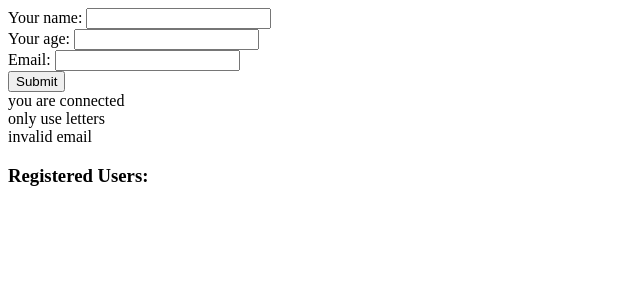
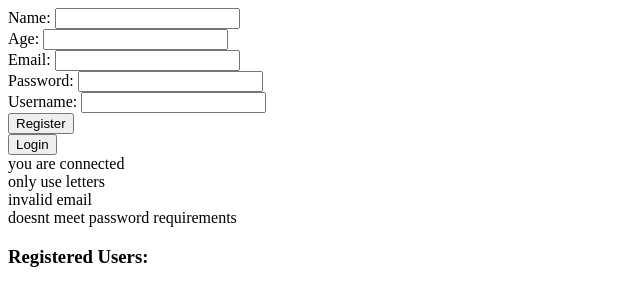
Before and after one commit to cevonosfer/Daily-Progression, a PHP site: page /form_upgraded.php in a window 1280 px wide. Shown: the top 306 px of the page, without its empty margins (0-640 px from the left). Run offline with PHP 8.4, Linux system fonts and the light colour scheme; data that the repository does not hold is empty.

Commit message:
modified form_upgraded for a registration page plus a login page, did authentication and learned hashed was 60 chars not 50 the hard way // there is nothing for linux today

```diff
--- a/form_upgraded.php
+++ b/form_upgraded.php
@@ -1,3 +1,8 @@
+<?php
+if(isset($_POST['login']))
+	{header("Location: login.php");
+	exit();}
+?>
 <!DOCTYPE html>
 <html>
 
@@ -7,15 +12,19 @@
 </head>
 
 <body>
-	<form action="index.php" method="post">
-		<label for="name">Your name:</label>
+	<form action="" method="POST">
+		<label for="name">Name: </label>
 		<input name="name" id="name" type="text" > <br>
-
-		<label for="age">Your age:</label>
+		<label for="age">Age: </label>
 		<input name="age" id="age" type="number"> <br>
 		<label for="email"> Email: </label>
 		<input name="email" id="email" type="text"> <br>
-		<button type="submit">Submit</button> <br>
+		<label for="password">Password: </label>
+		<input type="password" name="password"> <br>
+		<label for="username">Username: </label>
+		<input type="text" name="username"> <br>
+		<button type="submit">Register</button> <br>
+		<button type="submit" name="login">Login</button> <br>
 	</form>
 
 </body>
@@ -27,7 +36,7 @@
 $db_server = "localhost";
 $db_user = "root";
 $db_password = "";
-$db_name = "phpdb";
+$db_name = "login";
 $conn = "";
 
 try {$conn = mysqli_connect($db_server , $db_user , $db_password , $db_name);}
@@ -35,27 +44,37 @@ catch (mysqli_sql_exception) {echo "connection error";}
 
 
 if($conn)
-    echo nl2br("you are connected\n");
+    {echo nl2br("you are connected\n");}
 
 
 $name = trim($_POST['name']);
 $email = trim($_POST['email']);
 $age = trim($_POST['age']);
+$password = trim($_POST['password']);
+$username = trim($_POST['username']);
+$hashed = password_hash($password , PASSWORD_DEFAULT);
 
 $errors = [];
 
 if (!preg_match("/^[A-Za-z\s]+$/" , $name))
 	{$errors[] = "only use letters";}
 
-if (!filter_vaR ($email , FILTER_VALIDATE_EMAIL))
+if (!filter_var ($email , FILTER_VALIDATE_EMAIL))
 	{$errors[] = "invalid email";}
 
+if (!preg_match("/^(?=.*?[A-Z])(?=.*?[a-z])(?=.*?[0-9])(?=.*?[#?!@$%^&*-]).{8,}$/", $password))
+	{$errors[] = "doesnt meet password requirements";}
+
+if(strlen($username) >= 15)
+	{$errors[] = "username should be max. 15 characters";}
+
 if (empty($errors))
-	{echo nl2br("there was no error\n");}
+	{echo nl2br("there was no error\n");
+	echo nl2br("you are succesfully registered\n");
 	$conn->query(
-    "INSERT INTO users (name, email, age)
-     VALUES ('$name', '$email', $age)"
-);
+    "INSERT INTO login (name, mail, age, password, username)
+     VALUES ('$name', '$email', '$age', '$hashed', '$username')");}
+
 	if ($conn->connect_error) {
  	   die("Connection failed");
 }
@@ -63,15 +82,13 @@ else {foreach($errors as $error){
 	echo nl2br("$error\n");
 }}
 
-$result = $conn->query("SELECT * FROM users");
+$result = $conn->query("SELECT * FROM login");
 
 echo "<h3>Registered Users:</h3>";
 
 while ($row = $result->fetch_assoc()) {
     echo "<div>";
-    echo "Name: " . htmlspecialchars($row["name"]) . "<br>";
-    echo "Email: " . htmlspecialchars($row["email"]) . "<br>";
-    echo "Age: " . htmlspecialchars($row["age"]);
+    echo "Username: " . htmlspecialchars($row["username"]) . "<br>";
     echo "</div><hr>";
 }
 
```
Also changed, not shown: login.php (added, +51 -0 lines).
